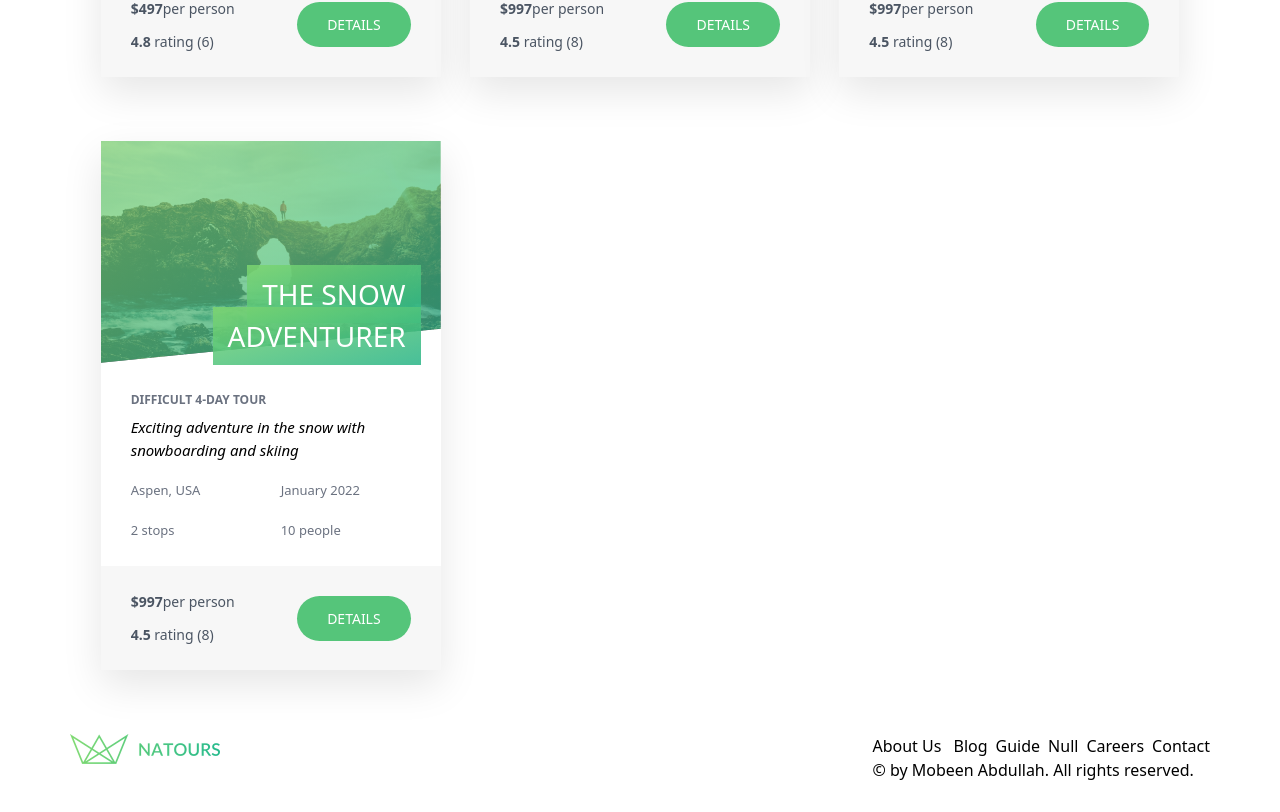
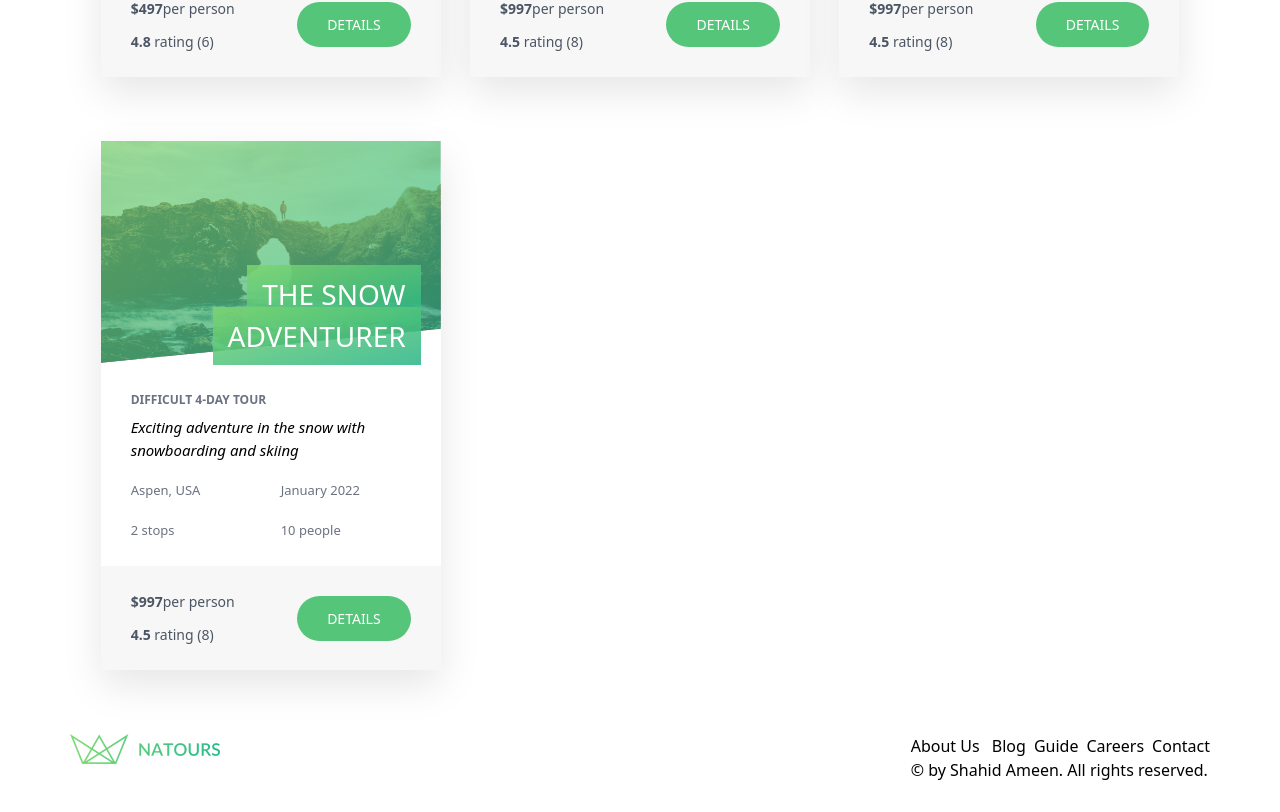
Before and after one commit to iamshahidameen/Natours-API-React-Tailwind, a React (Create React App) app: page /all-tours in a window 1280 px wide. Shown: the part 643-1455 px from the top of the page. Built offline with nearby package versions, Linux system fonts and the light colour scheme; the HTML template or start-up script is replaced by a standard one.

Commit message:
react router installed

```diff
--- a/package.json
+++ b/package.json
@@ -9,6 +9,7 @@
     "axios": "^1.2.1",
     "react": "^18.2.0",
     "react-dom": "^18.2.0",
+    "react-router-dom": "^6.6.1",
     "react-scripts": "5.0.1",
     "web-vitals": "^2.1.4"
   },
--- a/src/App.js
+++ b/src/App.js
@@ -1,15 +1,17 @@
-import { Navbar, Footer, TourCard } from './components';
-import { AllTours, SingleTour } from './pages';
+import { BrowserRouter, Routes, Route } from 'react-router-dom';
+import { AllTours, SingleTour, Error } from './pages';
 
 const App = () => {
   return (
-    <div className="App">
-      <main className="p-[30px]">
-        <Navbar />
-        <AllTours />
-        <Footer />
-      </main>
-    </div>
+    <main className="p-[30px]">
+      <BrowserRouter>
+        <Routes>
+          <Route path="all-tours" element={<AllTours />}></Route>
+          <Route path="all-tours/:id" element={<SingleTour />} />
+          <Route path="*" element={<Error />} />
+        </Routes>
+      </BrowserRouter>
+    </main>
   );
 };
 
--- a/src/components/Footer.js
+++ b/src/components/Footer.js
@@ -1,23 +1,21 @@
 import fLogo from '../assests/images/logo-green.png';
 const Footer = () => {
   return (
-    <footer className="px-10 pt-16 flex justify-between">
-      <div className="footer-logo">
+    <footer className="px-10 pt-16 flex justify-between flex-col sm:flex-row items-center sm:items-start">
+      <div className="footer-logo mb-5 sm:mb-0">
         <img className="h-[30px]" src={fLogo} alt="footer logo" />
       </div>
       <div className="footer-content ">
         <div className="footer-links">
           <nav className="space-x-2">
             <a href="./">About Us </a>
-
             <a href="./">Blog</a>
             <a href="./">Guide</a>
-            <a href="./">Null</a>
             <a href="./">Careers</a>
             <a href="./">Contact</a>
           </nav>
           <div className="footer-copyright-text">
-            © by Mobeen Abdullah. All rights reserved.
+            © by Shahid Ameen. All rights reserved.
           </div>
         </div>
       </div>
--- a/src/components/TourCard.js
+++ b/src/components/TourCard.js
@@ -1,10 +1,12 @@
 import ImageClipPath from './ImageClipPath';
 import CardDataWithIcons from './CardDataWithIcons';
 import cardImage from '../assests/images/main-bg.jpg';
+import { Link } from 'react-router-dom';
+
 const TourCard = ({ data }) => {
   console.log(data);
   return (
-    <section className="card-main w-[340px] rounded-[3px] shadow-[0_15px_40px_0px_rgba(0,0,0,0.1)]">
+    <section className="card-main sm:w-[280px]  md:w-[340px] rounded-[3px] shadow-[0_15px_40px_0px_rgba(0,0,0,0.1)]">
       <ImageClipPath
         cardImage={cardImage}
         isHero={false}
@@ -40,9 +42,9 @@ const TourCard = ({ data }) => {
         </div>
         <div className="card-footer-right">
           <div className="btn-wrapper">
-            <a href={data.tour_link} className="btn-primary">
+            <Link to="/single-tour" className="btn-primary">
               Details
-            </a>
+            </Link>
           </div>
         </div>
       </div>
--- a/src/pages/AllTours.js
+++ b/src/pages/AllTours.js
@@ -1,15 +1,17 @@
-import { TourCard } from '../components';
+import { Navbar, Footer, TourCard } from '../components';
 import cardDataAPI from '../cardDataAPI';
 import axios from 'axios';
 
 const AllTours = () => {
   return (
     <main className="page-wrapper">
-      <div className="tour-page grid grid-cols-3 px-14 pt-20 gap-y-16 justify-items-center">
+      <Navbar />
+      <div className="tour-page grid sm:grid-cols-1 lg:grid-cols-3 px-14 pt-20 gap-y-16 justify-items-center">
         {cardDataAPI.map((tour) => {
           return <TourCard data={tour} />;
         })}
       </div>
+      <Footer />
     </main>
   );
 };
--- /dev/null
+++ b/src/pages/Error.js
@@ -0,0 +1,15 @@
+import { Navbar, Footer } from '../components/';
+
+const Error = () => {
+  return (
+    <div>
+      <Navbar />
+      <section>
+        <h2 className="secondary-heading">404 Error</h2>
+      </section>
+      <Footer />
+    </div>
+  );
+};
+
+export default Error;
--- a/src/pages/SingleTour.js
+++ b/src/pages/SingleTour.js
@@ -8,7 +8,7 @@ import {
 
 const SingleTour = () => {
   return (
-    <main>
+    <main className="page-wrapper">
       <HeroArea />
       <SingleTourDetails />
       <SingleTourFeaturedImages />
--- a/src/pages/index.js
+++ b/src/pages/index.js
@@ -1,4 +1,5 @@
 import AllTours from './AllTours';
+import Error from './Error';
 import SingleTour from './SingleTour';
 
-export { AllTours, SingleTour };
+export { AllTours, SingleTour, Error };
```
Also changed, not shown: 1 other file (tests, documents, lock files or other folders).
